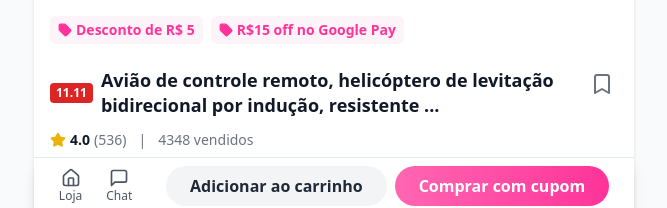
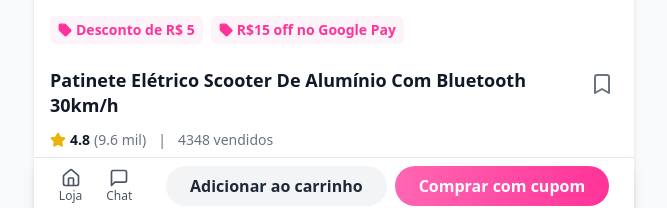
Before and after one commit to carlosmiguelgit/ttshop, a React (Vite) app: page / in a window 1280 px wide. Shown: the part 586-794 px from the top of the page, without its empty margins (306-973 px from the left). Built offline with nearby package versions, Linux system fonts and the light colour scheme.

Commit message:
[dyad] wrote 1 file(s)

```diff
--- a/src/components/ProductPriceSection.tsx
+++ b/src/components/ProductPriceSection.tsx
@@ -25,10 +25,10 @@ const ProductPriceSection: React.FC = () => {
   const originalPrice = "87,00";
   const installmentCount = 7;
   const installmentValue = "5,64";
-  const rating = 4.0;
-  const reviewCount = 536;
+  const rating = 4.8; // Nota da loja (ajustada para 4.8, como na seção de avaliações)
+  const reviewCount = 9600; // 9,6 mil avaliações
   const salesCount = 4348;
-  const productTitle = "Avião de controle remoto, helicóptero de levitação bidirecional por indução, resistente ...";
+  const productTitle = "Patinete Elétrico Scooter De Alumínio Com Bluetooth 30km/h"; // Título original
 
   return (
     <div className="bg-white p-4 space-y-3">
@@ -41,7 +41,7 @@ const ProductPriceSection: React.FC = () => {
           R$ {currentPrice}
         </span>
 
-        {/* Preço Original Riscado (com ícone de verificação simulado) */}
+        {/* Preço Original Riscado */}
         <div className="flex items-center text-gray-500 text-sm line-through">
           <span className="mr-1">R$ {originalPrice}</span>
         </div>
@@ -63,10 +63,7 @@ const ProductPriceSection: React.FC = () => {
       {/* Linha 4: Título do Produto e Bookmark */}
       <div className="flex justify-between items-start pt-2">
         <div className="flex items-center">
-          {/* Badge 11.11 simulado */}
-          <span className="bg-red-600 text-white text-xs font-bold px-1.5 py-0.5 rounded-sm mr-2 flex-shrink-0">
-            11.11
-          </span>
+          {/* Removido o badge 11.11 */}
           <h2 className="text-lg font-bold text-gray-900 leading-snug line-clamp-2">
             {productTitle}
           </h2>
@@ -81,7 +78,8 @@ const ProductPriceSection: React.FC = () => {
         <div className="flex items-center">
           <Star size={16} className="text-yellow-500 fill-yellow-500 mr-1" />
           <span className="font-bold text-gray-900">{rating.toFixed(1)}</span>
-          <span className="text-gray-500 ml-1">({reviewCount})</span>
+          {/* Exibindo a contagem de avaliações da loja (9,6 mil) */}
+          <span className="text-gray-500 ml-1">({(reviewCount / 1000).toFixed(1)} mil)</span>
         </div>
         <span className="text-gray-500">|</span>
         <span className="text-gray-500">{salesCount} vendidos</span>
```
